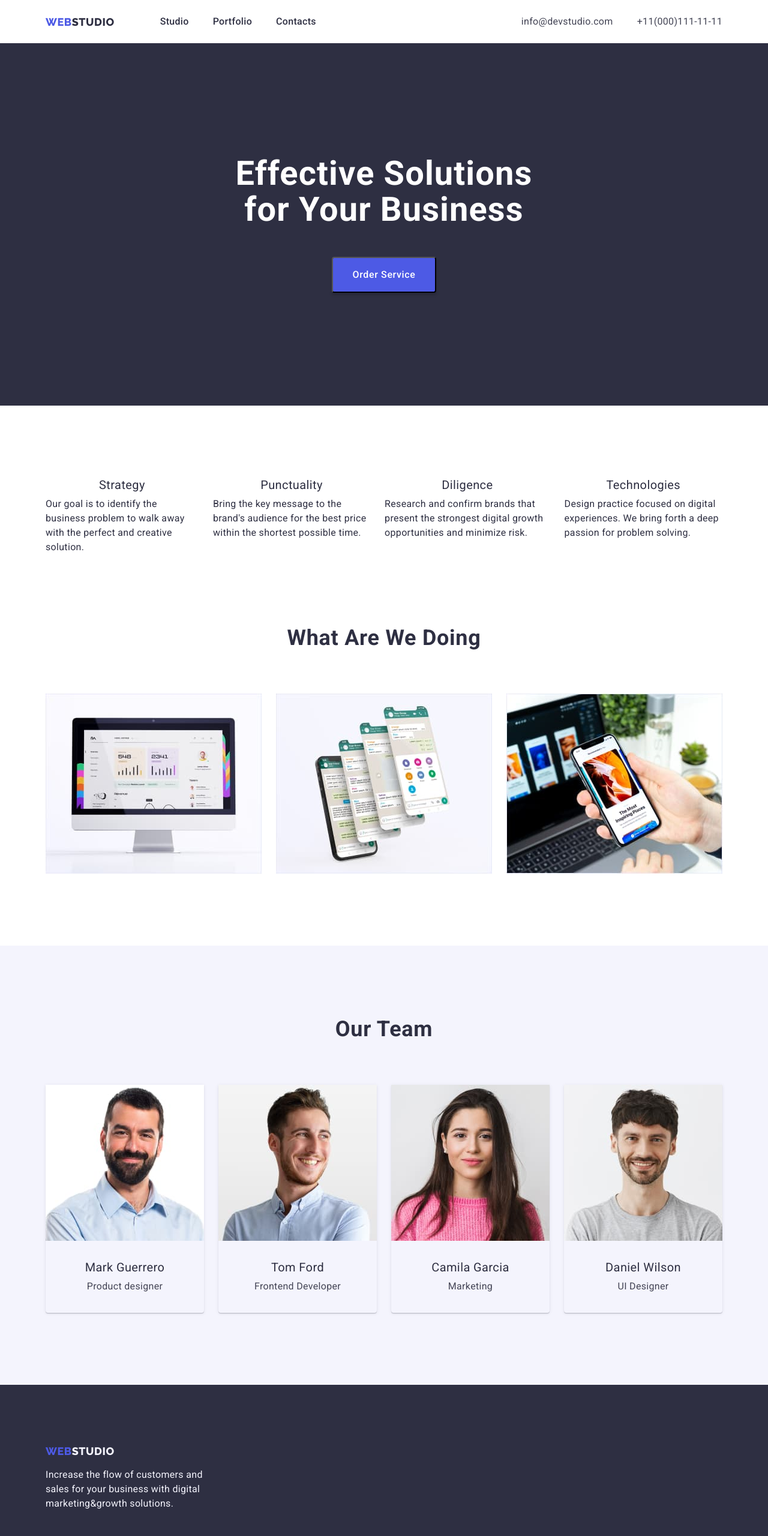
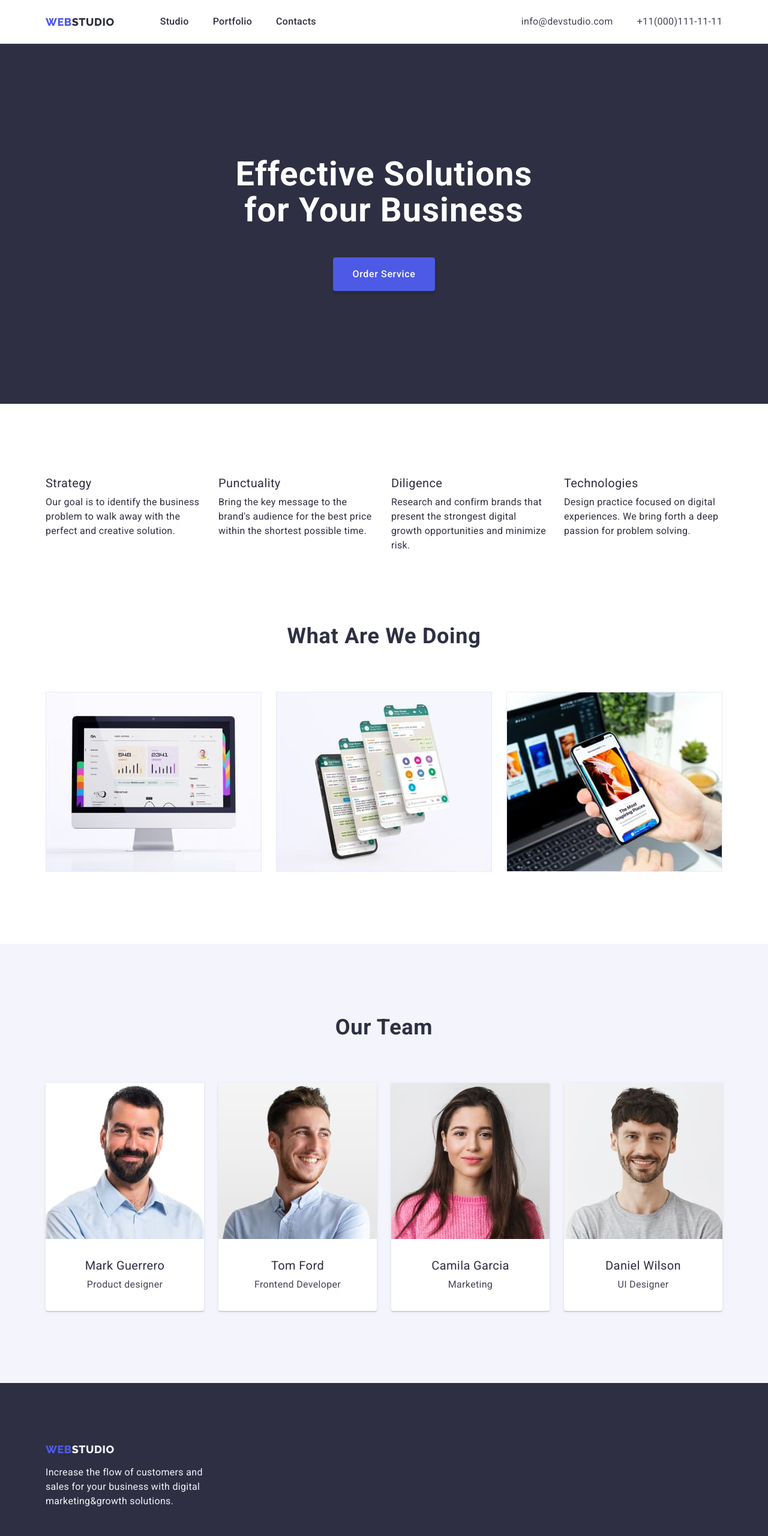
Before and after one commit to GregoryKucherkov/goit-markup-hw-03, a plain HTML site: page index.html in a window 1280 px wide. Shown: the top 2560 px of the page at 60% size. Drawn offline with nearby package versions, Linux system fonts and the light colour scheme.

Commit message:
updated_3

```diff
--- a/css/styles.css
+++ b/css/styles.css
@@ -42,7 +42,6 @@ h1 {
 .h1-section {
     background-color: var(--navy-bl);
     padding: 188px 0;
-    margin-bottom: 120px;
 }
 
 .h1-button {
@@ -53,6 +52,7 @@ h1 {
     display: block;
     padding: 16px 32px;
     border-radius: 4px;
+    border: none;
     margin: 0 auto;
 }
 
@@ -70,7 +70,6 @@ h3 {
     font-size: 20px;
     line-height: 1.2;
     letter-spacing: 0.02em;
-    text-align: center;
     margin-bottom: 8px;
 }
 
@@ -113,6 +112,10 @@ ul, ol {
 .header .container {
     display: flex;
     align-items: center;
+}
+
+.header {
+    border-bottom: 1px solid var(--clr-cornflower);
 }
 
 .header-menu {
@@ -192,7 +195,7 @@ ul, ol {
 
 .btn-itms-smpl {
     padding: 12px 24px;
-    border: 1px solid;
+    border: 1px solid var(--clr-cornflower);
     border-radius: 4px;
 }
 
@@ -226,8 +229,7 @@ ul, ol {
 }
 
 .types-descr-cont {
-    padding-top: 32px;
-    padding-bottom: 32px;
+    padding: 32px 16px;
     border-right: 1px solid var(--clr-cornflower);
     border-bottom: 1px solid var(--clr-cornflower);
     border-left: 1px solid var(--clr-cornflower);
@@ -238,17 +240,11 @@ ul, ol {
     font-weight: 500;
     margin: 0;
     text-align: start;
-    /* padding-bottom: 8px; */
-    /* padding-left: 16px;
-    padding-top: 32px; */
 }
 
 .types-prdct {
     color: var(--clr-slate);
     margin-top: 8px;
-    /* align-content: center; */
-    /* padding-left: 16px;
-    padding-bottom: 32px; */
 }
 
 
@@ -263,12 +259,15 @@ ul, ol {
     display: block;
     color: var(--clr-cloud);
     padding: 0;
-    margin-bottom: 17.5px;
+    margin-bottom: 16px;
 }
 
 .footer-slogan {
     max-width: 264px;
-    padding-bottom: 100px;
+}
+
+.features-sec {
+    padding-top: 120px;
 }
 
 
@@ -278,24 +277,29 @@ ul, ol {
 
 }
 
+.features-item {
+    max-width: calc((100% - 24px * 3) / 4);
+}
+
 .serv-list,
 .team-members {
     display: flex;
     gap: 24px;
 }
 
-.team-member {
-    margin-top: 32px;
-}
 
 .features-title {
     margin-bottom: 8px;
 }
+.team-member {
+    text-align: center;
+}
+
 
 .team-person {
     border-radius: 0 0 4px 4px;
     box-shadow: 0 2px 1px 0 rgba(46, 47, 66, 0.08), 0 1px 1px 0 rgba(46, 47, 66, 0.16), 0 1px 6px 0 rgba(46, 47, 66, 0.08);
-    background: var(--white);
+    background: var(--clr-white);
 }
 
 
@@ -305,7 +309,11 @@ ul, ol {
     font-weight: 400;
     font-size: 16px;
     color: var(--clr-slate);
-    margin-bottom: 32px;
+}
+
+.team-credent{
+    padding-top: 32px;
+    padding-bottom: 32px;
 }
 
 
--- a/index.html
+++ b/index.html
@@ -161,8 +161,10 @@
                 width="264"
                 height="260"
               />
+              <div class="team-credent">
                 <h3 class="team-member">Mark Guerrero</h3>
                 <p class="team-description">Product designer</p>
+              </div>
             </li>
             <li class="team-person">
               <img
@@ -171,8 +173,10 @@
                 width="264"
                 height="260"
               />
+              <div class="team-credent">
                 <h3 class="team-member">Tom Ford</h3>
                 <p class="team-description">Frontend Developer</p>
+              </div>
             </li>
             <li class="team-person">
               <img
@@ -181,8 +185,10 @@
                 width="264"
                 height="260"
               />
+              <div class="team-credent">
                 <h3 class="team-member">Camila Garcia</h3>
                 <p class="team-description">Marketing</p>
+              </div>
             </li>
             <li class="team-person">
               <img
@@ -191,8 +197,10 @@
                 width="264"
                 height="260"
               />
+              <div class="team-credent">
                 <h3 class="team-member">Daniel Wilson</h3>
                 <p class="team-description">UI Designer</p>
+              </div>
             </li>
           </ul>
         </div>
```
Also changed, not shown: portfolio.html (+9 -9 lines). Lines whose indentation alone changed are shown as unchanged.
